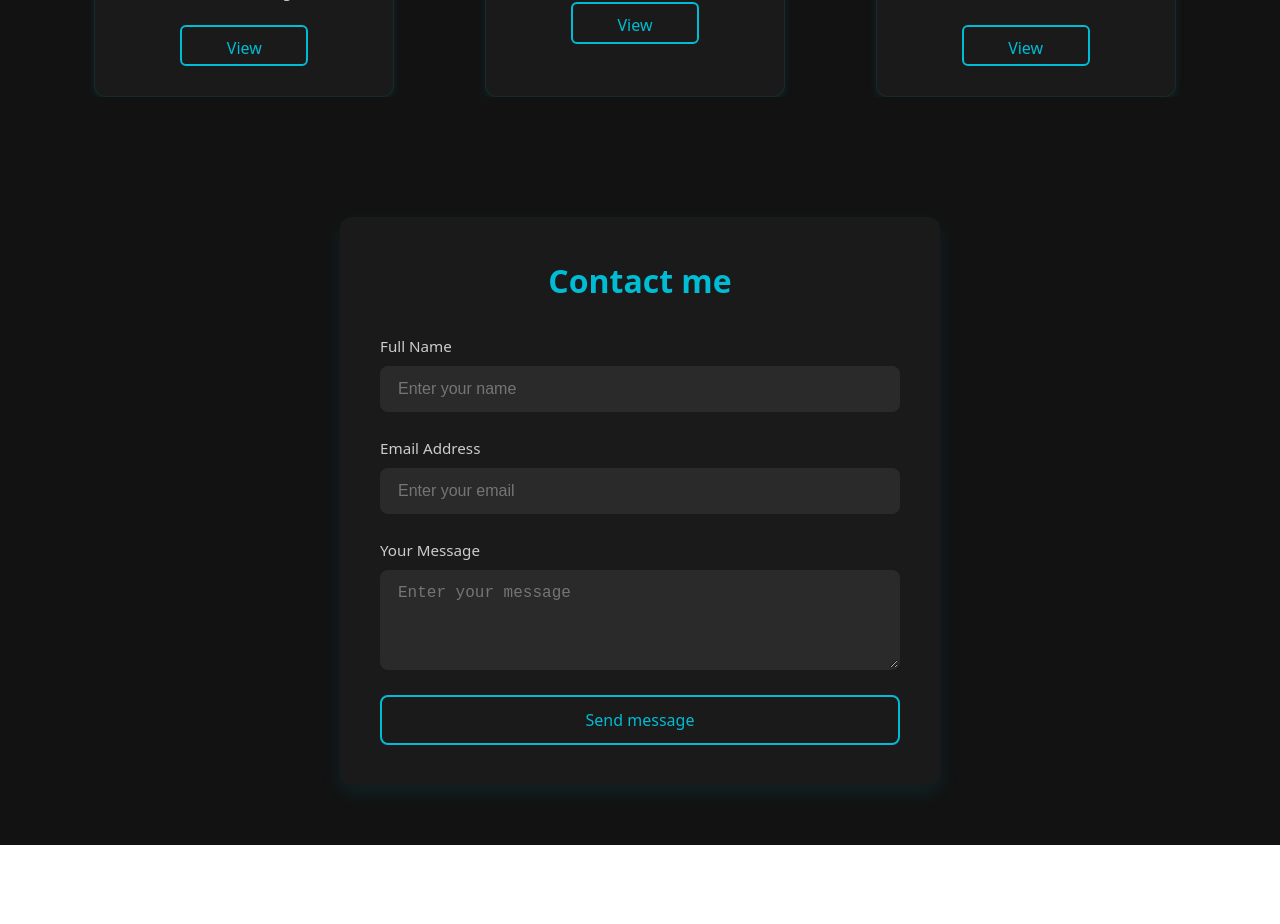
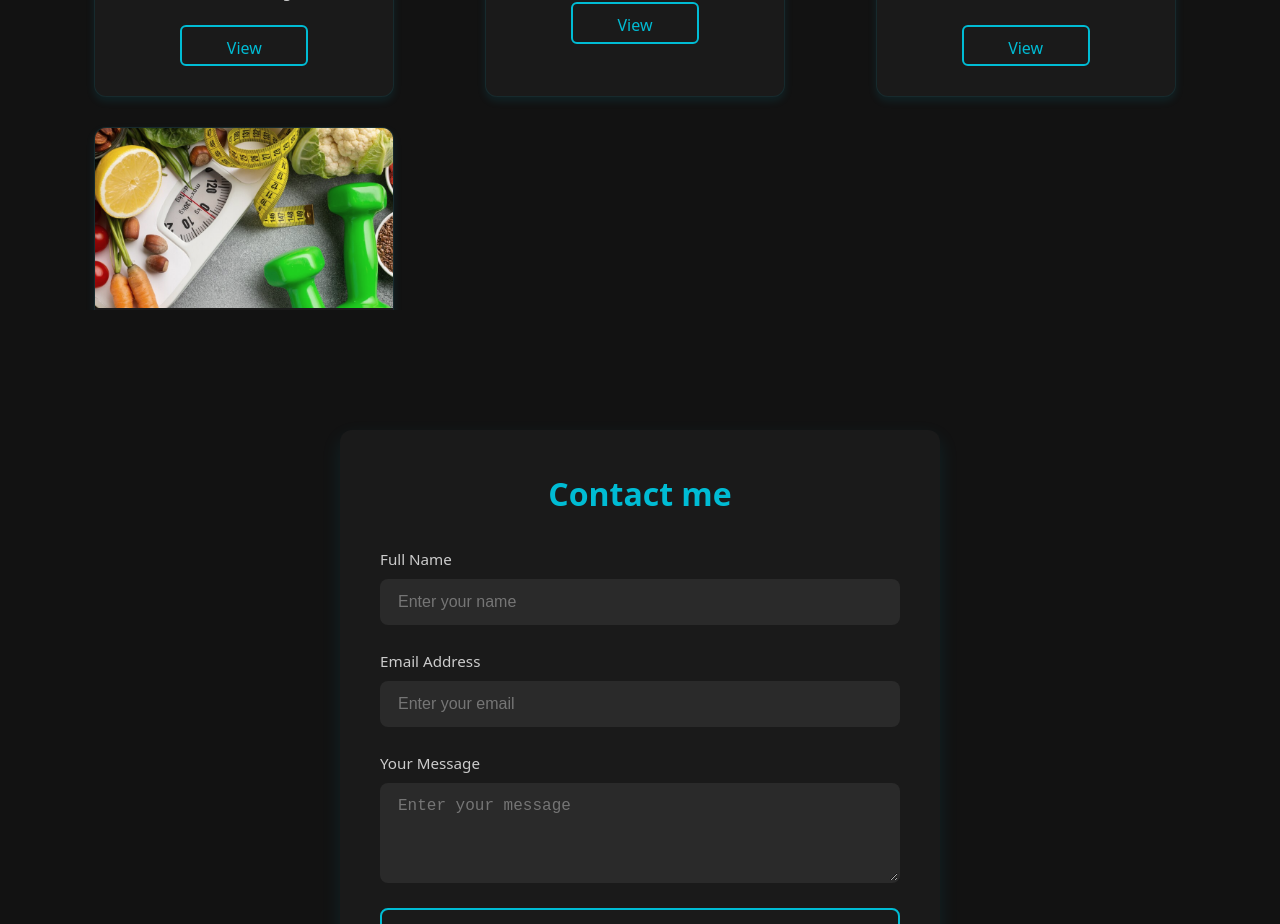
Before and after one commit to Rohail-Tauq/portfolio, a React (Vite) app: page / in a window 1280 px wide. Shown: the part 1520-2444 px from the top of the page. Before the commit the page ends 2365 px from the top, so only its background shows below. Built offline with nearby package versions, Linux system fonts and the light colour scheme.

Commit message:
Added new project card

```diff
--- a/src/components/Projects.jsx
+++ b/src/components/Projects.jsx
@@ -2,7 +2,7 @@ import React from 'react';
 import './Projects.css';
 import typingTest from '../assets/typing.jpg';
 import quizApp from '../assets/quiz.webp';
-import password from '../assets/password.webp';
+import BMI from '../assets/BMI.jpg';
 import weatherApp from '../assets/weather.jpg';
 
 const Projects = () => {
@@ -38,7 +38,14 @@ const Projects = () => {
             </div>
           </div>
 
-          {/* Add more cards here */}
+          <div className="project-card">
+            <img src={BMI} alt="BMI Calculator" className="project-image" />
+            <div className="project-content">
+              <h3>BMI Calculator</h3>
+              <p>BMI calculation of Metric and Imperial categories</p>
+              <a href="https://rohailbmicalculator.vercel.app/"><button className="fancy-button">View</button></a>
+            </div>
+          </div>
         </div>
       </div>
     </section>
```
Also changed, not shown: src/assets/BMI.jpg (added).
